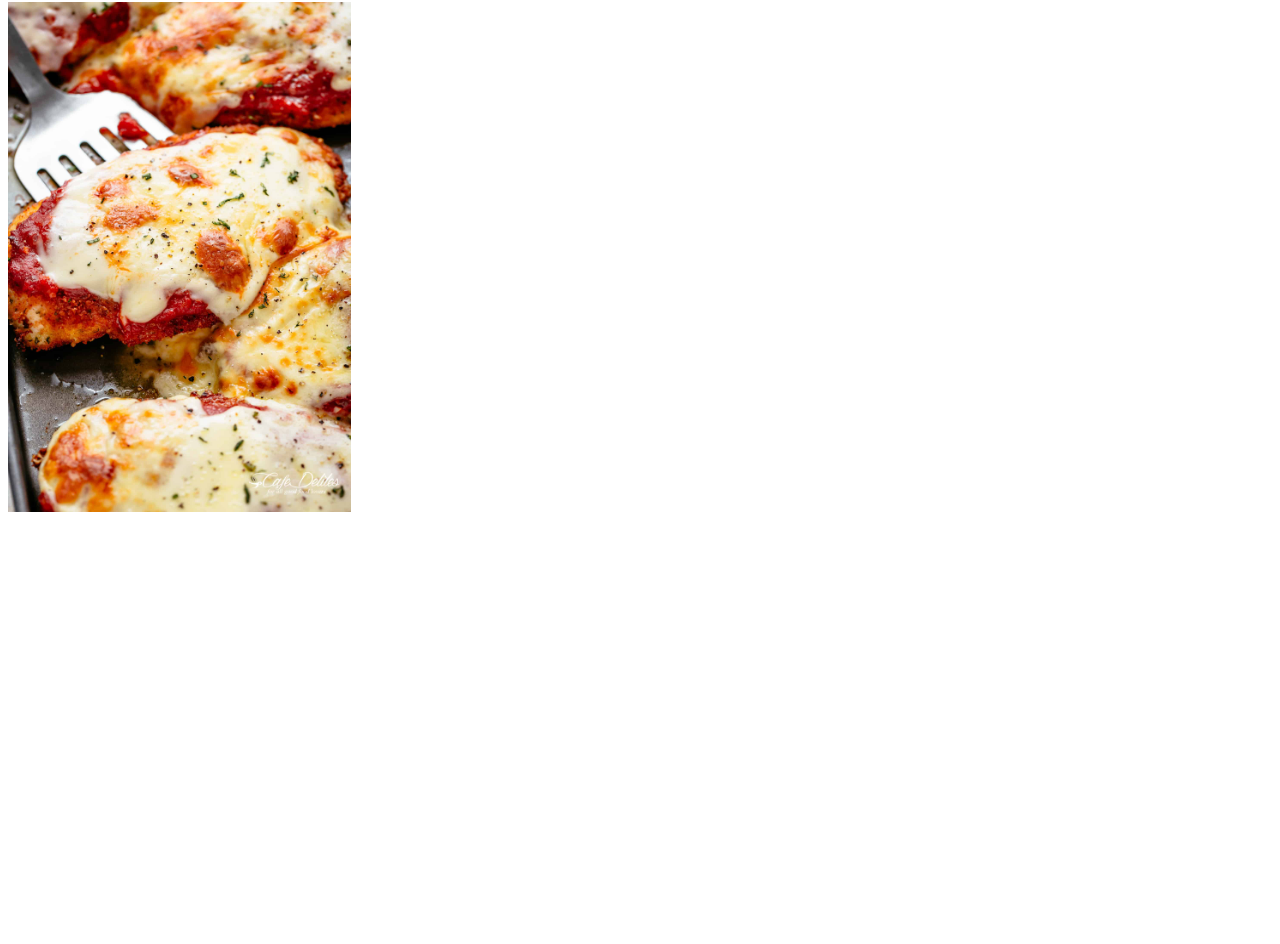
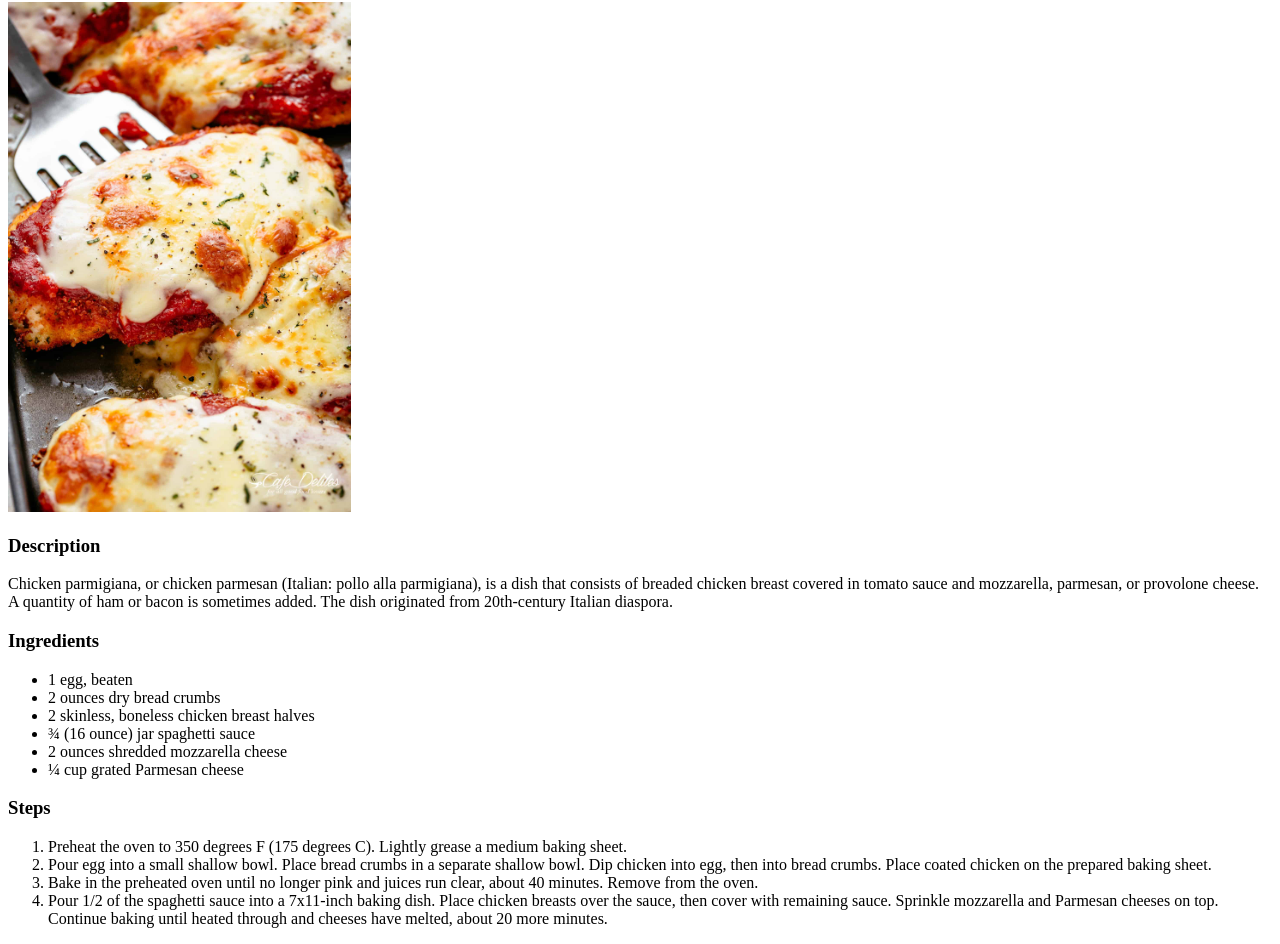
Before and after one commit to KenTottszer/odin-recipes, a plain HTML site: page recipes/chicken-parmi.html in a window 1280 px wide. Shown: the part 78-1022 px from the top of the page. Before the commit the page ends 800 px from the top, so only its background shows below. Drawn offline with Linux system fonts and the light colour scheme.

Commit message:
Add description, ingredients and steps

```diff
--- a/recipes/chicken-parmi.html
+++ b/recipes/chicken-parmi.html
@@ -8,9 +8,27 @@
 </head>
 <body>
     <h1>Chicken Parmigiana Recipe</h1>
-<img src="../images/chicken-parmi-pic.jpeg"
+    <img src="../images/chicken-parmi-pic.jpeg"
      alt="A picture of a delicious looking chicken parmigiana."
      width="343.333"
      height="510">
+    <h3>Description</h3>
+    <p>Chicken parmigiana, or chicken parmesan (Italian: pollo alla parmigiana), is a dish that consists of breaded chicken breast covered in tomato sauce and mozzarella, parmesan, or provolone cheese. A quantity of ham or bacon is sometimes added. The dish originated from 20th-century Italian diaspora.</p>
+    <h3>Ingredients</h3>
+    <ul>
+        <li>1 egg, beaten</li>
+        <li> 2 ounces dry bread crumbs</li>
+        <li> 2 skinless, boneless chicken breast halves</li>
+        <li> ¾ (16 ounce) jar spaghetti sauce</li>
+        <li> 2 ounces shredded mozzarella cheese </li>
+        <li> ¼ cup grated Parmesan cheese</li>
+    </ul>
+    <h3>Steps</h3>
+    <ol>
+        <li>Preheat the oven to 350 degrees F (175 degrees C). Lightly grease a medium baking sheet.</li>
+        <li>Pour egg into a small shallow bowl. Place bread crumbs in a separate shallow bowl. Dip chicken into egg, then into bread crumbs. Place coated chicken on the prepared baking sheet.</li>
+        <li>Bake in the preheated oven until no longer pink and juices run clear, about 40 minutes. Remove from the oven.</li>
+        <li>Pour 1/2 of the spaghetti sauce into a 7x11-inch baking dish. Place chicken breasts over the sauce, then cover with remaining sauce. Sprinkle mozzarella and Parmesan cheeses on top. Continue baking until heated through and cheeses have melted, about 20 more minutes.</li>
+    </ol>
 </body>
 </html>
```
